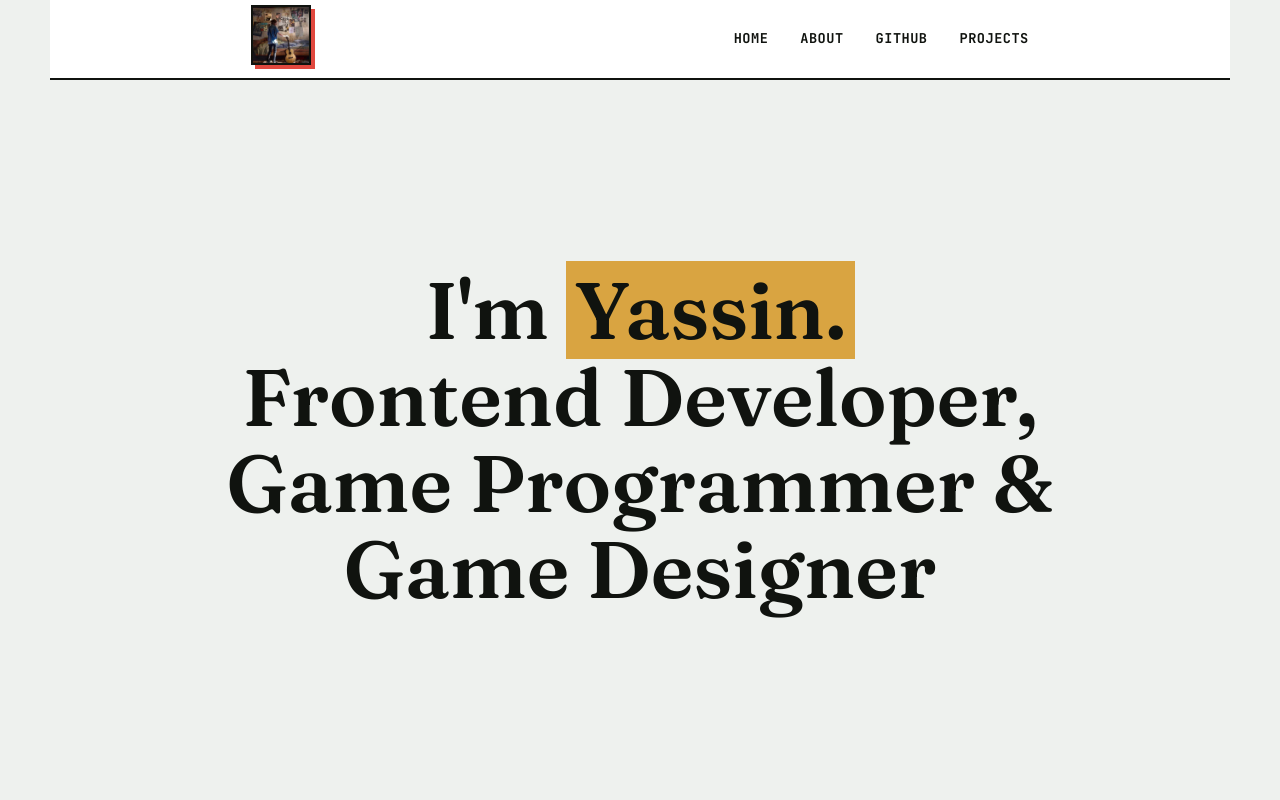
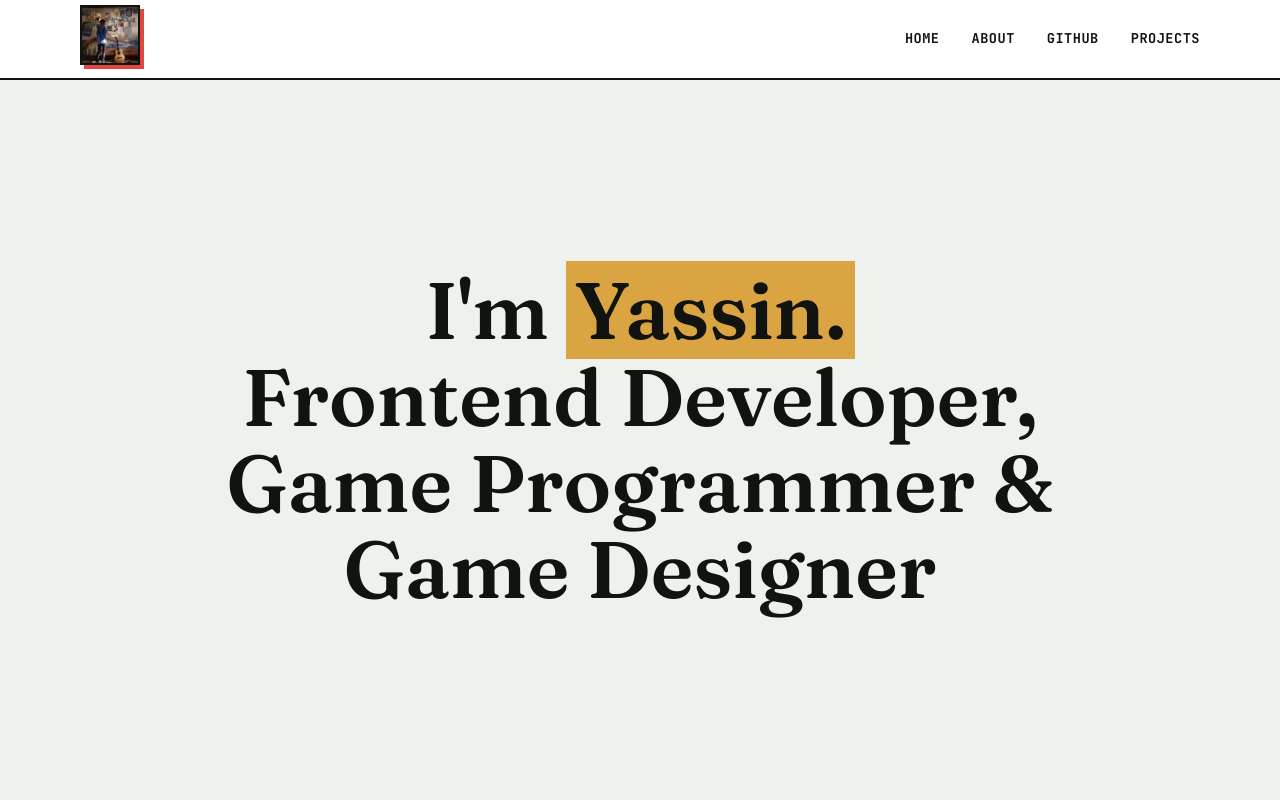
Before and after one commit to YassinNasrallah/MyProtfolio, a React (Create React App) app: page / in a window 1280 px wide. Shown: the top 800 px of the page. Built offline with nearby package versions, Linux system fonts and the light colour scheme.

Commit message:
update style

```diff
--- a/src/style/Main.css
+++ b/src/style/Main.css
@@ -42,11 +42,12 @@ body {
   height: 80px;
   width: 100%;
   display: flex;
-  justify-content: space-around;
+  justify-content: space-between;
   align-items: center;
   gap: 20px;
   border-bottom: 2px solid var(--border);
   background: var(--bg-panel);
+  padding: 0px 80px;
 }
 
 .nav-container ul {
@@ -253,8 +254,6 @@ body {
 @media (min-width: 1200px) {
   .main-container {
     max-width: 1400px;
-    margin: auto;
-    padding: 0 50px;
   }
 
   .hero-section h1 {
```
